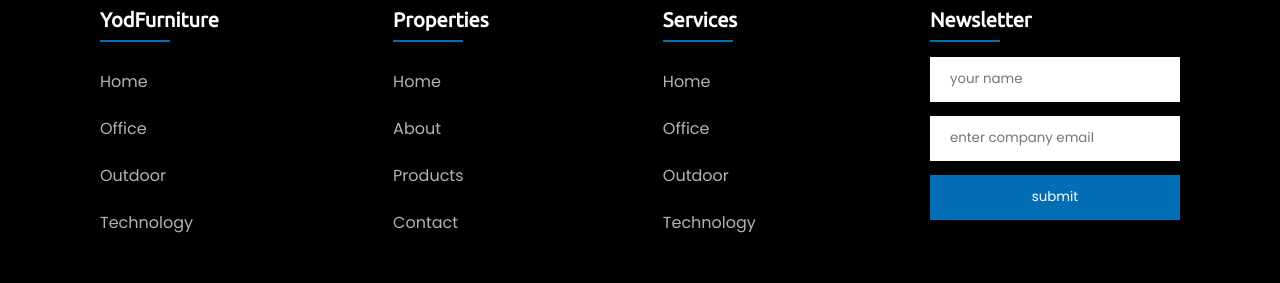
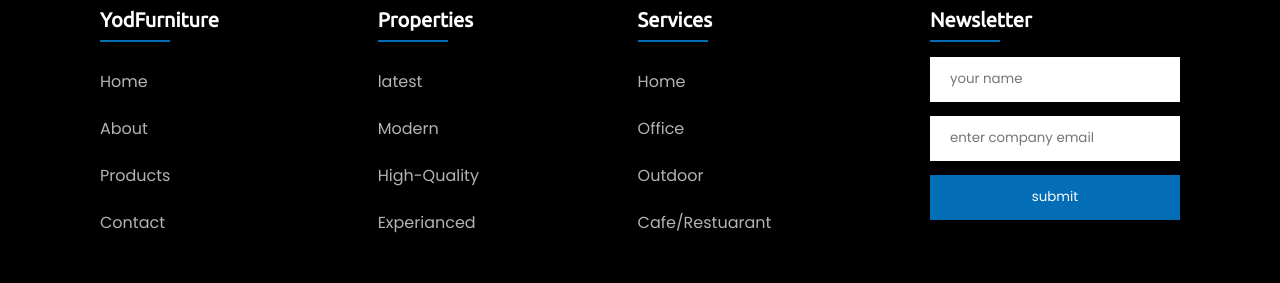
Before and after one commit to natan-teklie/Yod-furniture, a React (Vite) app in the folder vite-project/: page / in a window 1280 px wide. Shown: the part 2580-2863 px from the top of the page. Built offline with nearby package versions, Linux system fonts and the light colour scheme.

Commit message:
updated twice

```diff
--- a/vite-project/src/Component/Footer/Footer.jsx
+++ b/vite-project/src/Component/Footer/Footer.jsx
@@ -19,19 +19,19 @@ const Footer = () => {
             <h4>YodFurniture</h4>
                     <ul>
                         <li><a href="">Home</a></li>
-                        <li><a href="">Office</a></li>
-                        <li><a href="">Outdoor</a></li>
-                        <li><a href="">Technology</a></li>
+                        <li><a href="">About</a></li>
+                        <li><a href="">Products</a></li>
+                        <li><a href="">Contact</a></li>
                     </ul>
             </div>
             <div className="footer-col">
             <h4>Properties</h4>
                     <ul>
-                        <li><a href="">Home</a></li>
-                        <li><a href="">About</a></li>
-                        <li><a href="">Products</a></li>
+                        <li><a href="">latest</a></li>
+                        <li><a href="">Modern</a></li>
+                        <li><a href="">High-Quality</a></li>
                         {/* <li><a href="">Gallery</a></li> */}
-                        <li><a href="">Contact</a></li>
+                        <li><a href="">Experianced</a></li>
                     </ul>
             </div>
             <div className="footer-col">
@@ -40,7 +40,7 @@ const Footer = () => {
                         <li><a href="">Home</a></li>
                         <li><a href="">Office</a></li>
                         <li><a href="">Outdoor</a></li>
-                        <li><a href="">Technology</a></li>
+                        <li><a href="">Cafe/Restuarant</a></li>
                     </ul>
             </div>
             <div className="footer-col">
```
